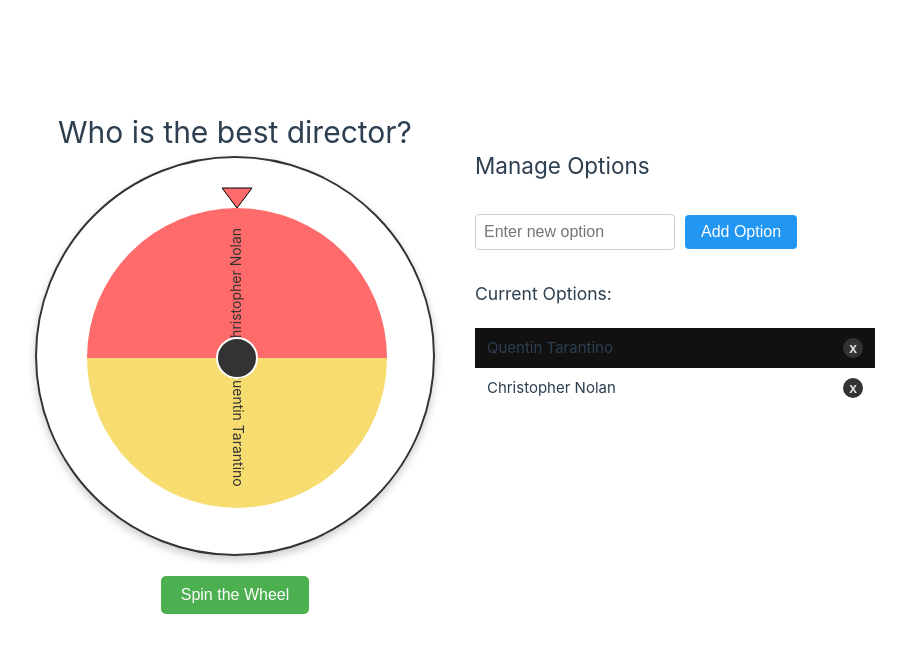
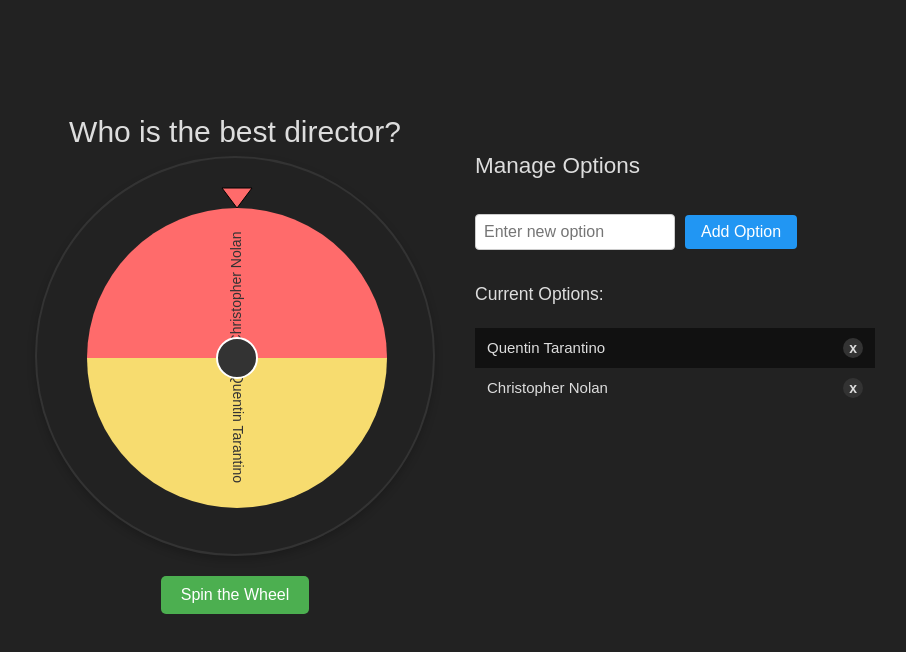
Before and after one commit to krasej/wheeloffortune, a Vue app: page / in a window 1280 px wide. Shown: the top 652 px of the page, without its empty margins (185-1091 px from the left). Built offline with nearby package versions, Linux system fonts and the light colour scheme.

Commit message:
color fixes

```diff
--- a/src/App.vue
+++ b/src/App.vue
@@ -145,6 +145,14 @@
 </template>
 
 <style>
+
+html, body {
+  margin: 0;
+  padding: 0;
+  background-color: #222;
+  color: #ddd;
+  font-family: 'Arial', sans-serif;
+}
 .wheel-container {
   display: flex;
   flex-direction: column;
```
Also changed, not shown: 2 other files (tests, documents, lock files or other folders).
